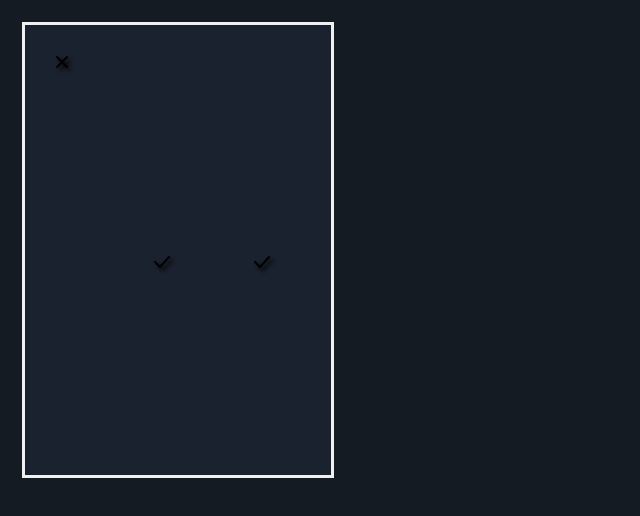
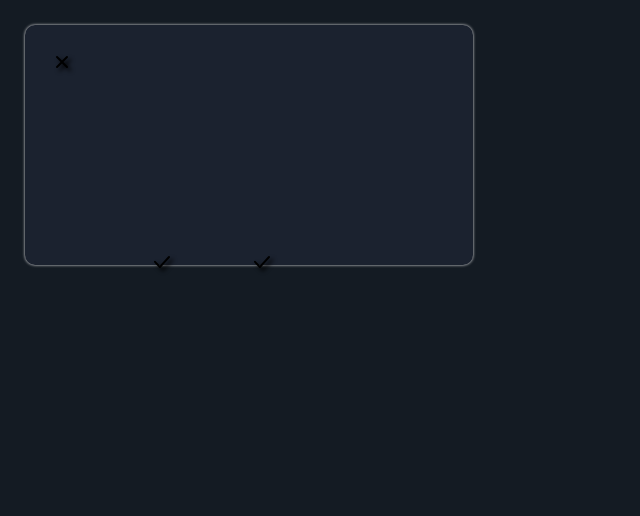
Before and after one commit to Flowtter/briceparent, a React (Create React App) app: page / in a window 1280 px wide. Shown: the top 516 px of the page, without its empty margins (0-640 px from the left). Built offline with nearby package versions, Linux system fonts and the light colour scheme.

Commit message:
Layout pixels

```diff
--- a/src/App.tsx
+++ b/src/App.tsx
@@ -2,11 +2,9 @@ import React from 'react';
 import { useTranslation } from 'react-i18next';
 import Scratch from './components/scratch';
 
-import './styles.css';
-
 function App() {
 	return (
-		<div id='body' className='grid-container'>
+		<div id='body'>
 			<Scratch />
 		</div>
 	);
--- a/src/components/scratch/scratch.module.scss
+++ b/src/components/scratch/scratch.module.scss
@@ -1,13 +1,9 @@
 @import "../../styles/constants.scss";
 .board {
     background-color: $light-black;
-    outline: 3px solid $white;
-    grid-column-start: 1;
-    grid-column-end: 6;
-    grid-row-start: 1;
-    grid-row-end: 6;
-    //
-    // width: 350px;
-    // height: 350px;
+    box-shadow: 0px 0px 3px $white;
+    border-radius: 10px;
+    width: 35vw;
+    height: 30vh;
     margin: 25px;
 }
--- a/src/styles.css
+++ /dev/null
@@ -1,7 +0,0 @@
-.grid-container {
-    display: grid;
-    /* grid-gap: 10px; */
-    /* padding: 10px; */
-    grid-template-columns: repeat(18, 1fr);
-    grid-auto-rows: 100px;
-}
```
